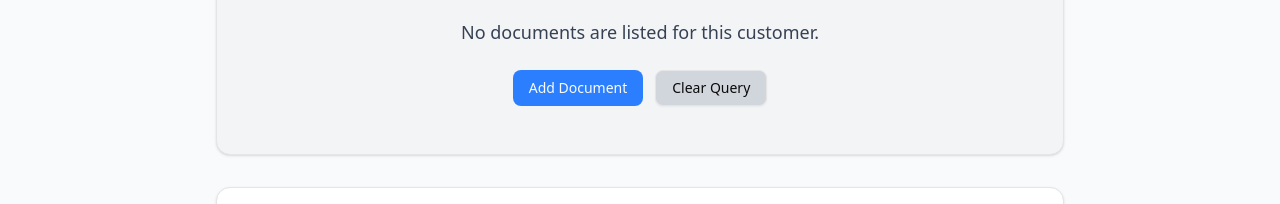
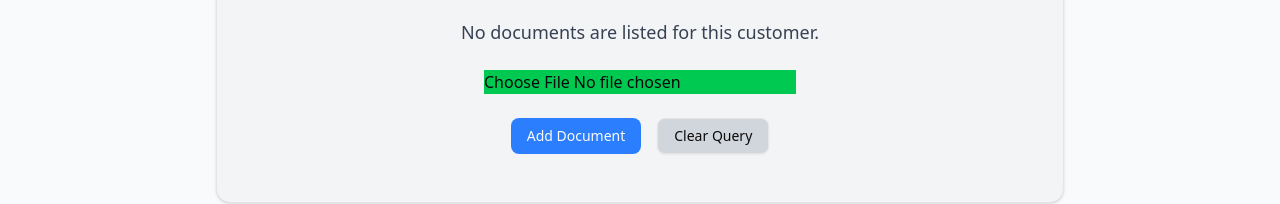
Before and after one commit to AndyDough/docupop, a Next.js app: page /uploadpage in a window 1280 px wide. Shown: the part 236-440 px from the top of the page. Built offline with nearby package versions, Linux system fonts and the light colour scheme; no server answers.

Commit message:
Update page.tsx

```diff
--- a/app/uploadpage/page.tsx
+++ b/app/uploadpage/page.tsx
@@ -28,6 +28,7 @@ export default function Uploadpage() {
   ]);
   const [selectedModel, setSelectedModel] = useState("finance");
   const [searchQuery, setSearchQuery] = useState("");
+  const [selectedFile, setSelectedFile] = useState(null);
 
   const models: Model[] = [
     { id: "finance", name: "Finance Model", count: 1 },
@@ -39,8 +40,12 @@ export default function Uploadpage() {
     model.name.toLowerCase().includes(searchQuery.toLowerCase()),
   );
 
+  const onFileChange = (event) => {
+		setSelectedFile(event.target.files[0]);
+	};
   const handleAddDocument = () => {
     // File upload logic would go here
+
     console.log("Add document clicked");
   };
 
@@ -72,7 +77,17 @@ export default function Uploadpage() {
             <p className="text-lg text-gray-700">
               No documents are listed for this customer.
             </p>
-            <div className="flex gap-3">
+            <div className = "flex gap-4">
+            <input
+                className="bg-green-500 hover:bg-green-600"
+                type="file"
+                id="docpicker"
+                accept=".doc,.docx,.xml,application/msword,application/vnd.openxmlformats-officedocument.wordprocessingml.document,.pdf"
+                onChange={onFileChange}
+              />
+              </div>
+            <div className="flex gap-4">
+
               <Button
                 onClick={handleAddDocument}
                 className="bg-blue-500 hover:bg-blue-600"
```
